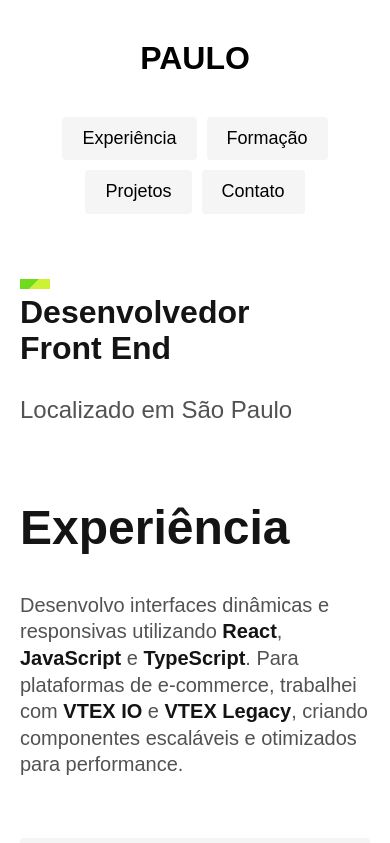
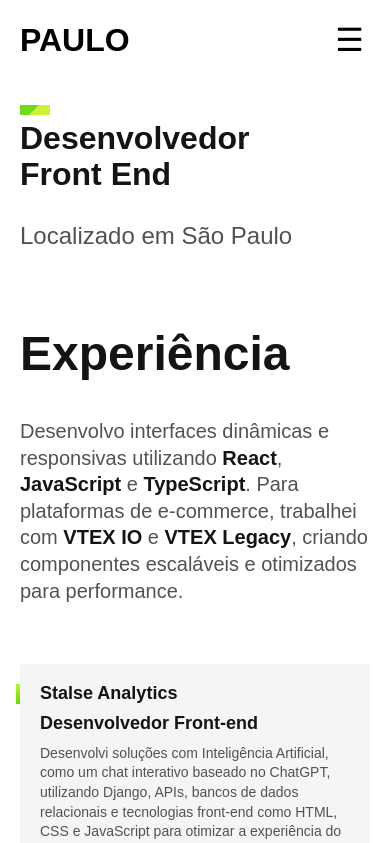
Before and after one commit to pmarsiglia93/portifilio-paulo-francisco-marsiglia, a React (Create React App) app: page / in a window 390 px wide. Shown: the top 843 px of the page. Built offline with nearby package versions, Linux system fonts and the light colour scheme.

Commit message:
menu burguer e modal mobile

```diff
--- a/package.json
+++ b/package.json
@@ -7,6 +7,7 @@
     "@testing-library/jest-dom": "^6.6.3",
     "@testing-library/react": "^16.2.0",
     "@testing-library/user-event": "^13.5.0",
+    "framer-motion": "^12.4.5",
     "react": "^19.0.0",
     "react-dom": "^19.0.0",
     "react-scripts": "5.0.1",
--- a/src/components/Header/Header.css
+++ b/src/components/Header/Header.css
@@ -1,3 +1,5 @@
+/* src/components/Header/Header.css */
+
 .header {
     max-width: 1200px;
     margin: 0 auto;
@@ -5,13 +7,7 @@
     display: flex;
     justify-content: space-between;
     align-items: center;
-}
-
-.header-menu {
-    display: flex;
-    flex-wrap: wrap;
-    gap: 10px;
-    justify-content: center;
+    position: relative;
 }
 
 .logo {
@@ -20,24 +16,88 @@
     font-weight: bold;
     text-transform: uppercase;
     color: black;
-  }
-
-.header-menu a {
-    font-size: 1.125rem;
-    line-height: 1.3;
-    padding: 10px 20px;
-    display: block;
-    color: #000;
 }
 
-@media (max-width: 800px){
-    header {
-        flex-direction: column;
-        gap: 40px;
+.desktop-menu ul {
+    display: flex;
+    list-style: none;
+    gap: 20px;
+    padding: 0;
+}
+
+.desktop-menu a {
+    text-decoration: none;
+    font-size: 1.125rem;
+    color: black;
+}
+
+.menu-burger {
+    display: none;
+    background: none;
+    border: none;
+    font-size: 2rem;
+    cursor: pointer;
+}
+
+.mobile-menu {
+    position: fixed;
+    top: 0;
+    right: 0;
+    width: 100%;
+    height: 100vh;
+    background: black;
+    color: white;
+    display: flex;
+    flex-direction: column;
+    justify-content: center;
+    align-items: center;
+    text-align: center;
+    z-index: 1000;
+}
+
+.menu-close {
+    position: absolute;
+    top: 20px;
+    right: 20px;
+    background: none;
+    border: none;
+    font-size: 2rem;
+    color: white;
+    cursor: pointer;
+}
+
+.mobile-menu ul {
+    list-style: none;
+    padding: 0;
+}
+
+.mobile-menu li {
+    margin: 20px 0;
+}
+
+.mobile-menu a {
+    color: white;
+    text-decoration: none;
+    font-size: 1.5rem;
+}
+
+@media (max-width: 800px) {
+    .header {
+        flex-direction: row;
+        justify-content: space-between;
         padding: 20px;
     }
-    .header a {
-        background-color: #f5f5f5;
-        border-radius: 4px;
+
+    .logo {
+        order: 1; /* Move a logo para o lado direito */
+    }
+
+    .menu-burger {
+        display: block;
+        order: 2; /* Mantém o menu à esquerda */
+    }
+
+    .desktop-menu {
+        display: none;
     }
 }
--- a/src/components/Header/Header.js
+++ b/src/components/Header/Header.js
@@ -1,19 +1,52 @@
-// src/components/Header/Header.js
-import React from 'react';
+/* src/components/Header/Header.js */
+import React, { useState } from 'react';
+import { motion, AnimatePresence } from 'framer-motion';
 import './Header.css';
 
 const Header = () => {
+  const [menuOpen, setMenuOpen] = useState(false);
+
   return (
     <header className="header">
       <span className="logo">Paulo</span>
-      <nav>
-        <ul className="header-menu">
+
+      {/* Menu Desktop */}
+      <nav className="desktop-menu">
+        <ul>
           <li><a href="#experiencia">Experiência</a></li>
           <li><a href="#formacao">Formação</a></li>
           <li><a href="#projetos">Projetos</a></li>
           <li><a href="#contato">Contato</a></li>
         </ul>
       </nav>
+
+      {/* Menu Burguer */}
+      <button className="menu-burger" onClick={() => setMenuOpen(true)}>
+        ☰
+      </button>
+
+      {/* Animação do menu com Framer Motion */}
+      <AnimatePresence>
+        {menuOpen && (
+          <motion.div
+            className="mobile-menu"
+            initial={{ x: "100%" }}
+            animate={{ x: 0 }}
+            exit={{ x: "100%" }}
+            transition={{ duration: 0.3, ease: "easeOut" }}
+          >
+            <button className="menu-close" onClick={() => setMenuOpen(false)}>×</button>
+            <nav>
+              <ul>
+                <li><a href="#experiencia" onClick={() => setMenuOpen(false)}>Experiência</a></li>
+                <li><a href="#formacao" onClick={() => setMenuOpen(false)}>Formação</a></li>
+                <li><a href="#projetos" onClick={() => setMenuOpen(false)}>Projetos</a></li>
+                <li><a href="#contato" onClick={() => setMenuOpen(false)}>Contato</a></li>
+              </ul>
+            </nav>
+          </motion.div>
+        )}
+      </AnimatePresence>
     </header>
   );
 };
--- a/src/components/Projetos/Projetos.css
+++ b/src/components/Projetos/Projetos.css
@@ -143,4 +143,8 @@
         position: initial;
         margin-bottom: 10px;
     }
+
+    .modal-content{
+        padding: 45px;
+    }
 }
--- a/src/components/Projetos/Projetos.js
+++ b/src/components/Projetos/Projetos.js
@@ -33,7 +33,7 @@ const projetos = [
     titulo: 'Wishlist',
     imagem: projeto4,
     site: 'https://case-b8one.vercel.app/',
-    repositorio: 'https://github.com/pmarsiglia93/case-stalse'
+    repositorio: 'https://github.com/pmarsiglia93/case-b8one'
   }
 ];
 
```
Also changed, not shown: 1 other file (tests, documents, lock files or other folders).
